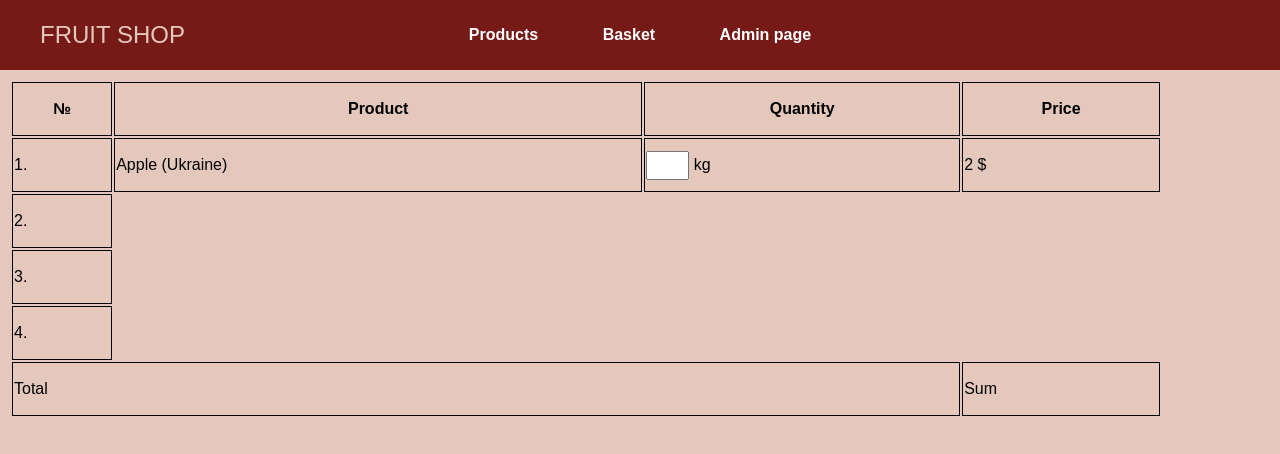
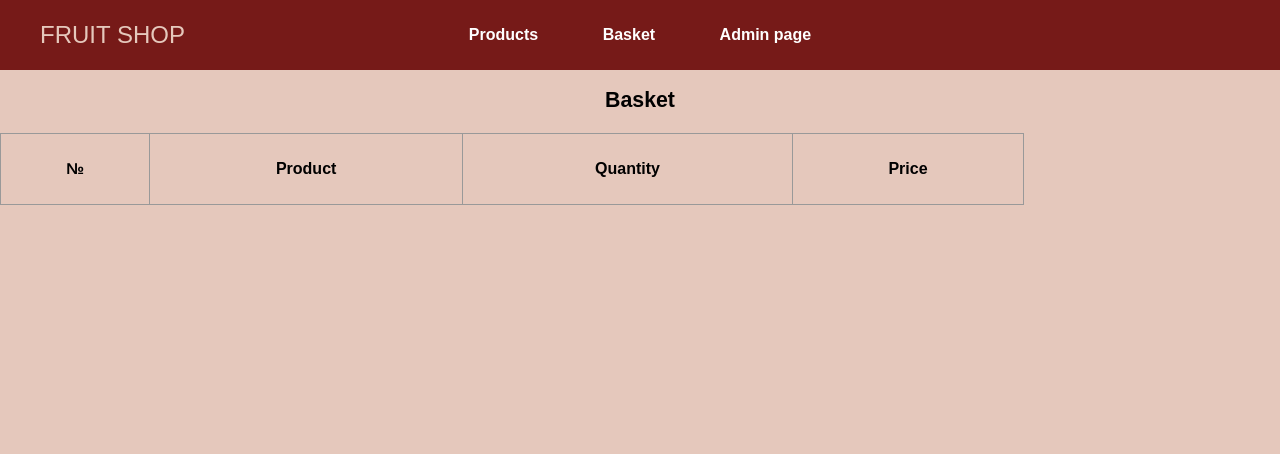
Before and after one commit to Brandevalt/lessons_04.09.2020, a plain HTML site: page basket.html in a window 1280 px wide. Drawn offline with Linux system fonts and the light colour scheme.

Commit message:
clear basket

```diff
--- a/basket.html
+++ b/basket.html
@@ -23,37 +23,16 @@
         </section>
 
         <section class="content basket">
-            <table style="
-            width: 90%;
-            margin: 10px;
-        ">
-                <tr>
+            <h1>Basket</h1>
+            <table class="table">
+                <thead>
+                  <tr>
                     <th>№</th>
                     <th>Product</th>
                     <th>Quantity</th>
                     <th>Price</th>
-                </tr>
-                <tr>
-                    <td>1.</td>
-                    <td>Apple (Ukraine)</td>
-                    <td><input type="text" id="name" name="name" required minlength="4" maxlength="8" size="10"> kg</td>
-                    <td>2 $</td>
-                </tr>
-                <tr>
-                    <td>2.</td>
-                </tr>
-                <tr>
-                    <td>3.</td>
-                </tr>
-                <tr>
-                    <td>4.</td>
-                </tr>
-                <tr>
-                    <td colspan="3">Total</td>
-                    <td>Sum</td>
-                </tr>
-            </table>
-
+                  </tr>
+                </thead>
         </section>
         <footer></footer>
     </div>
--- a/css/style.css
+++ b/css/style.css
@@ -196,11 +196,5 @@ button:hover {
 /*  */
 .content .basket table, th, td {
   border: 1px solid black;
-}
-section.content .basket table{
-  border-collapse: collapse;
-  width: 100%;
-}
-.content .basket table, th, td {
   height: 50px;
 }
```
